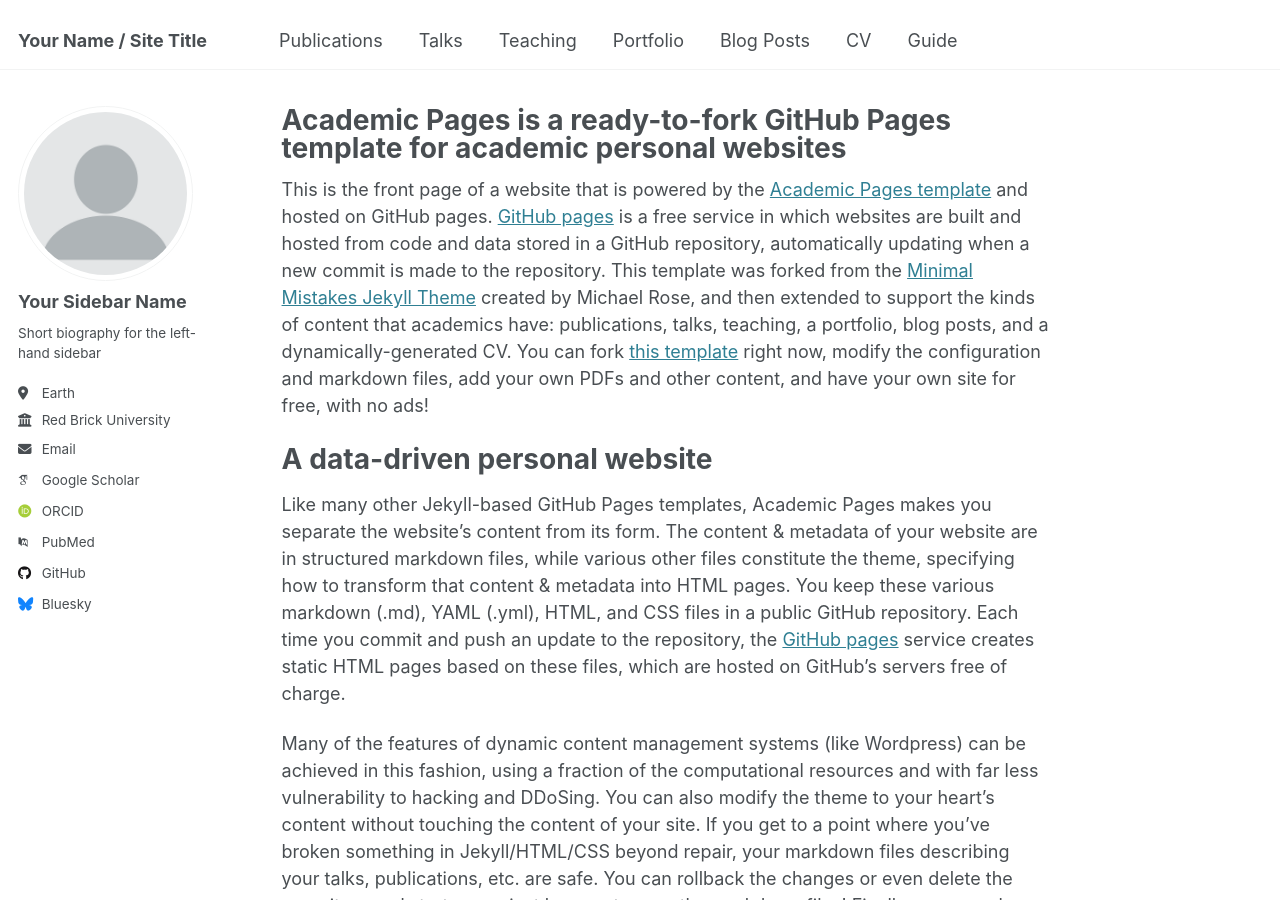
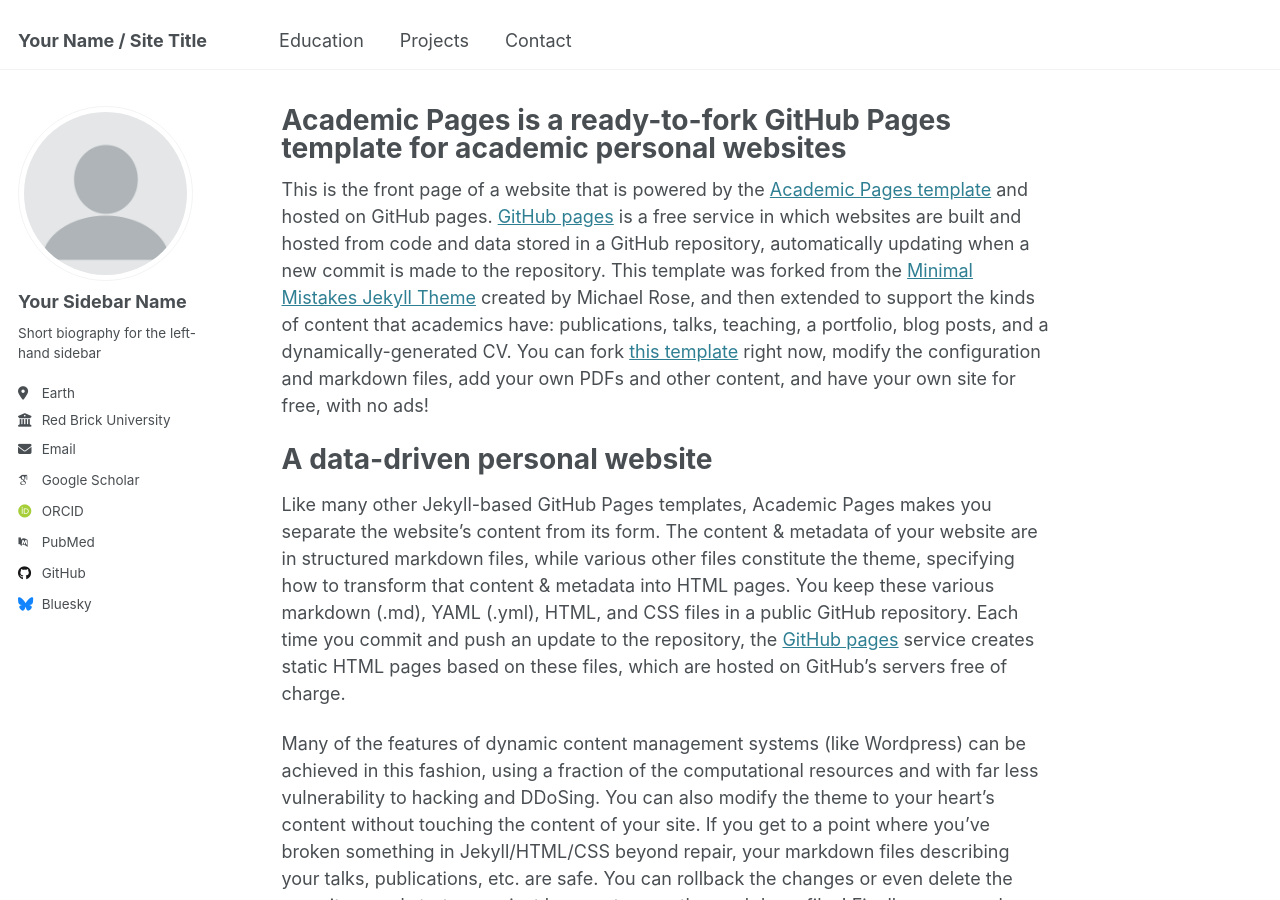
Before and after one commit to 1ntentions/1ntentions.github.io, a Jekyll site: the page built from _pages/about.md, in a window 1280 px wide and 900 px high. Built offline with Jekyll 4.4.1, drawn with Linux system fonts in a browser that asks for light colours; some web fonts are replaced.

Commit message:
updated navigation.yml

```diff
--- a/_data/navigation.yml
+++ b/_data/navigation.yml
@@ -5,23 +5,11 @@
 # prevent it from being included in the site.
 
 main:
-  - title: "Publications"
-    url: /publications/
+  - title: "Education"
+    url: /education/
 
-  - title: "Talks"
-    url: /talks/
+  - title: "Projects"
+    url: /projects/
 
-  - title: "Teaching"
-    url: /teaching/
-
-  - title: "Portfolio"
-    url: /portfolio/
-
-  - title: "Blog Posts"
-    url: /year-archive/
-
-  - title: "CV"
-    url: /cv/
-
-  - title: "Guide"
-    url: /markdown/
+  - title: "Contact"
+    url: /contact/
```
